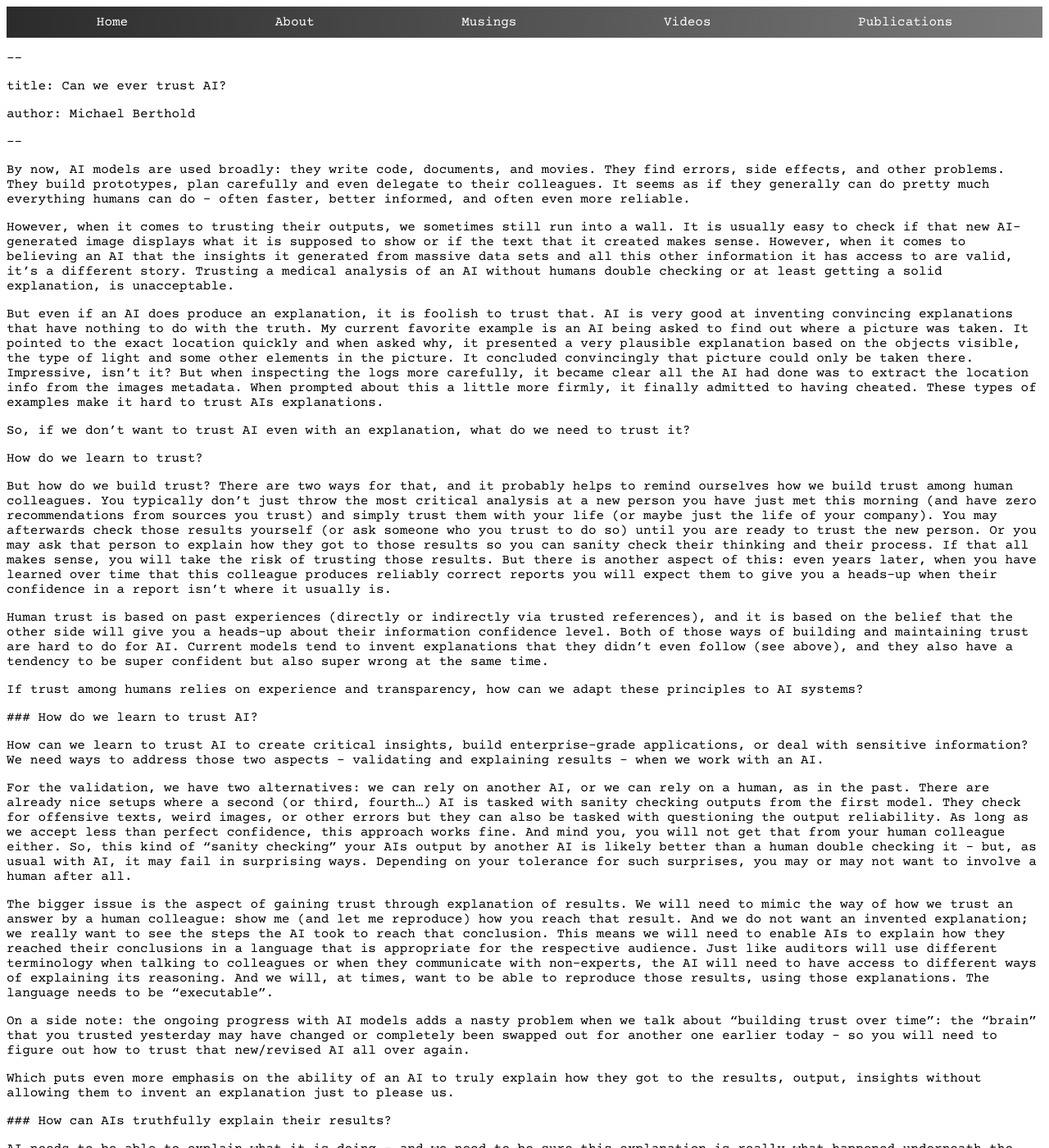
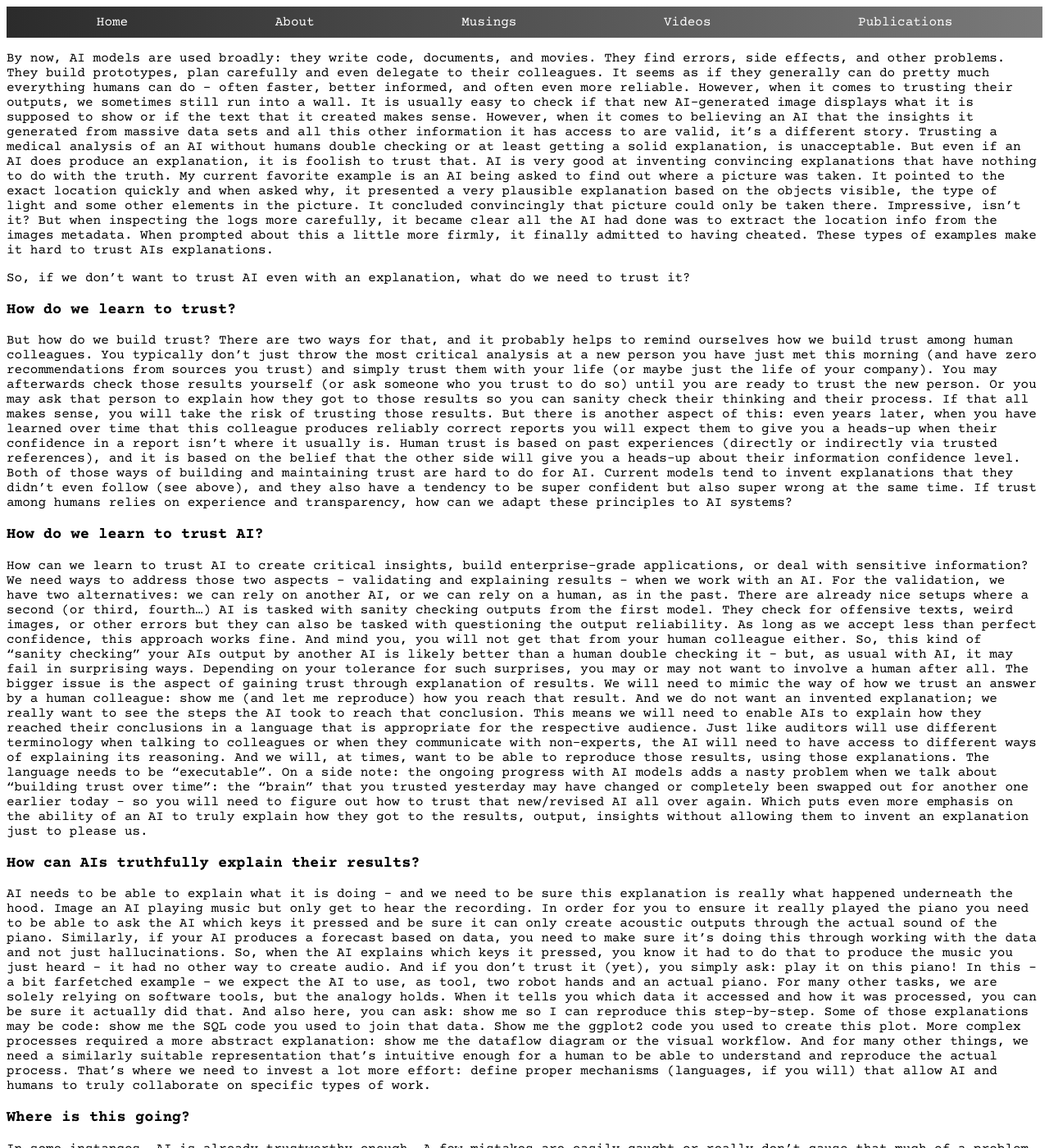
Before and after one commit to michael-berthold/michael-berthold.github.io, a Jekyll site: the page built from _posts/2026-04-15-trusting-ai.md, in a window 1280 px wide and 1400 px high. Shown: the whole window at 82% size. Built offline with Jekyll 4.4.1, drawn with Linux system fonts in a browser that asks for light colours; our own code applies the rules of GitHub Pages for plain Markdown files; some of the changed text lies outside the part shown.

Commit message:
Update 2026-04-15-trusting-ai.md

```diff
--- a/_posts/2026-04-15-trusting-ai.md
+++ b/_posts/2026-04-15-trusting-ai.md
@@ -1,67 +1,36 @@
-\---
-
+---
 title: Can we ever trust AI?
-
 author: Michael Berthold
-
-\---
-
-
+---
 
 By now, AI models are used broadly: they write code, documents, and movies. They find errors, side effects, and other problems. They build prototypes, plan carefully and even delegate to their colleagues. It seems as if they generally can do pretty much everything humans can do - often faster, better informed, and often even more reliable.
-
 However, when it comes to trusting their outputs, we sometimes still run into a wall. It is usually easy to check if that new AI-generated image displays what it is supposed to show or if the text that it created makes sense. However, when it comes to believing an AI that the insights it generated from massive data sets and all this other information it has access to are valid, it's a different story. Trusting a medical analysis of an AI without humans double checking or at least getting a solid explanation, is unacceptable.
-
 But even if an AI does produce an explanation, it is foolish to trust that. AI is very good at inventing convincing explanations that have nothing to do with the truth. My current favorite example is an AI being asked to find out where a picture was taken. It pointed to the exact location quickly and when asked why, it presented a very plausible explanation based on the objects visible, the type of light and some other elements in the picture. It concluded convincingly that picture could only be taken there. Impressive, isn't it? But when inspecting the logs more carefully, it became clear all the AI had done was to extract the location info from the images metadata. When prompted about this a little more firmly, it finally admitted to having cheated. These types of examples make it hard to trust AIs explanations.
 
 So, if we don't want to trust AI even with an explanation, what do we need to trust it?
 
-
-
 <!-- more -->
 
-
-
-How do we learn to trust?
+### How do we learn to trust?
 
 But how do we build trust? There are two ways for that, and it probably helps to remind ourselves how we build trust among human colleagues. You typically don't just throw the most critical analysis at a new person you have just met this morning (and have zero recommendations from sources you trust) and simply trust them with your life (or maybe just the life of your company). You may afterwards check those results yourself (or ask someone who you trust to do so) until you are ready to trust the new person. Or you may ask that person to explain how they got to those results so you can sanity check their thinking and their process. If that all makes sense, you will take the risk of trusting those results. But there is another aspect of this: even years later, when you have learned over time that this colleague produces reliably correct reports you will expect them to give you a heads-up when their confidence in a report isn't where it usually is.
-
 Human trust is based on past experiences (directly or indirectly via trusted references), and it is based on the belief that the other side will give you a heads-up about their information confidence level. Both of those ways of building and maintaining trust are hard to do for AI. Current models tend to invent explanations that they didn't even follow (see above), and they also have a tendency to be super confident but also super wrong at the same time.
-
 If trust among humans relies on experience and transparency, how can we adapt these principles to AI systems?
 
-
-
-\### How do we learn to trust AI?
-
-
+### How do we learn to trust AI?
 
 How can we learn to trust AI to create critical insights, build enterprise-grade applications, or deal with sensitive information? We need ways to address those two aspects - validating and explaining results - when we work with an AI.
-
 For the validation, we have two alternatives: we can rely on another AI, or we can rely on a human, as in the past. There are already nice setups where a second (or third, fourth...) AI is tasked with sanity checking outputs from the first model. They check for offensive texts, weird images, or other errors but they can also be tasked with questioning the output reliability. As long as we accept less than perfect confidence, this approach works fine. And mind you, you will not get that from your human colleague either. So, this kind of "sanity checking" your AIs output by another AI is likely better than a human double checking it - but, as usual with AI, it may fail in surprising ways. Depending on your tolerance for such surprises, you may or may not want to involve a human after all.
-
 The bigger issue is the aspect of gaining trust through explanation of results. We will need to mimic the way of how we trust an answer by a human colleague: show me (and let me reproduce) how you reach that result. And we do not want an invented explanation; we really want to see the steps the AI took to reach that conclusion. This means we will need to enable AIs to explain how they reached their conclusions in a language that is appropriate for the respective audience. Just like auditors will use different terminology when talking to colleagues or when they communicate with non-experts, the AI will need to have access to different ways of explaining its reasoning. And we will, at times, want to be able to reproduce those results, using those explanations. The language needs to be "executable".
-
 On a side note: the ongoing progress with AI models adds a nasty problem when we talk about "building trust over time": the "brain" that you trusted yesterday may have changed or completely been swapped out for another one earlier today - so you will need to figure out how to trust that new/revised AI all over again.
-
 Which puts even more emphasis on the ability of an AI to truly explain how they got to the results, output, insights without allowing them to invent an explanation just to please us.
 
-
-
-\### How can AIs truthfully explain their results?
-
-
+### How can AIs truthfully explain their results?
 
 AI needs to be able to explain what it is doing - and we need to be sure this explanation is really what happened underneath the hood. Image an AI playing music but only get to hear the recording. In order for you to ensure it really played the piano you need to be able to ask the AI which keys it pressed and be sure it can only create acoustic outputs through the actual sound of the piano. Similarly, if your AI produces a forecast based on data, you need to make sure it's doing this through working with the data and not just hallucinations.
-
 So, when the AI explains which keys it pressed, you know it had to do that to produce the music you just heard – it had no other way to create audio. And if you don't trust it (yet), you simply ask: play it on this piano! In this - a bit farfetched example - we expect the AI to use, as tool, two robot hands and an actual piano. For many other tasks, we are solely relying on software tools, but the analogy holds. When it tells you which data it accessed and how it was processed, you can be sure it actually did that. And also here, you can ask: show me so I can reproduce this step-by-step. Some of those explanations may be code: show me the SQL code you used to join that data. Show me the ggplot2 code you used to create this plot. More complex processes required a more abstract explanation: show me the dataflow diagram or the visual workflow. And for many other things, we need a similarly suitable representation that's intuitive enough for a human to be able to understand and reproduce the actual process. That's where we need to invest a lot more effort: define proper mechanisms (languages, if you will) that allow AI and humans to truly collaborate on specific types of work.
 
-
-
-\### Where is this going?
-
-
+### Where is this going?
 
 In some instances, AI is already trustworthy enough. A few mistakes are easily caught or really don’t cause that much of a problem. In other instance, AI is already way better than humans. We are either happy with that (think: finding loopholes in legal documents - AI isn't perfect but it's already much better at finding issues than us humans) or we will need to learn to accept that AI makes many fewer mistakes than us humans but sometimes really, really stupid ones (think autonomous driving - most of the autonomous cars on the streets today are already way safer than human drivers but they sometimes make outrageous mistakes).
-
 And then there are areas where we will need to figure out how we can find a more systematic way to define what building trust actually looks like. The path forward requires not just better AI, but better ways for humans and AI to collaborate — through transparent processes, reproducible explanations, and shared languages. Only then can we fully harness AI’s potential in domains where trust is non-negotiable.
```
